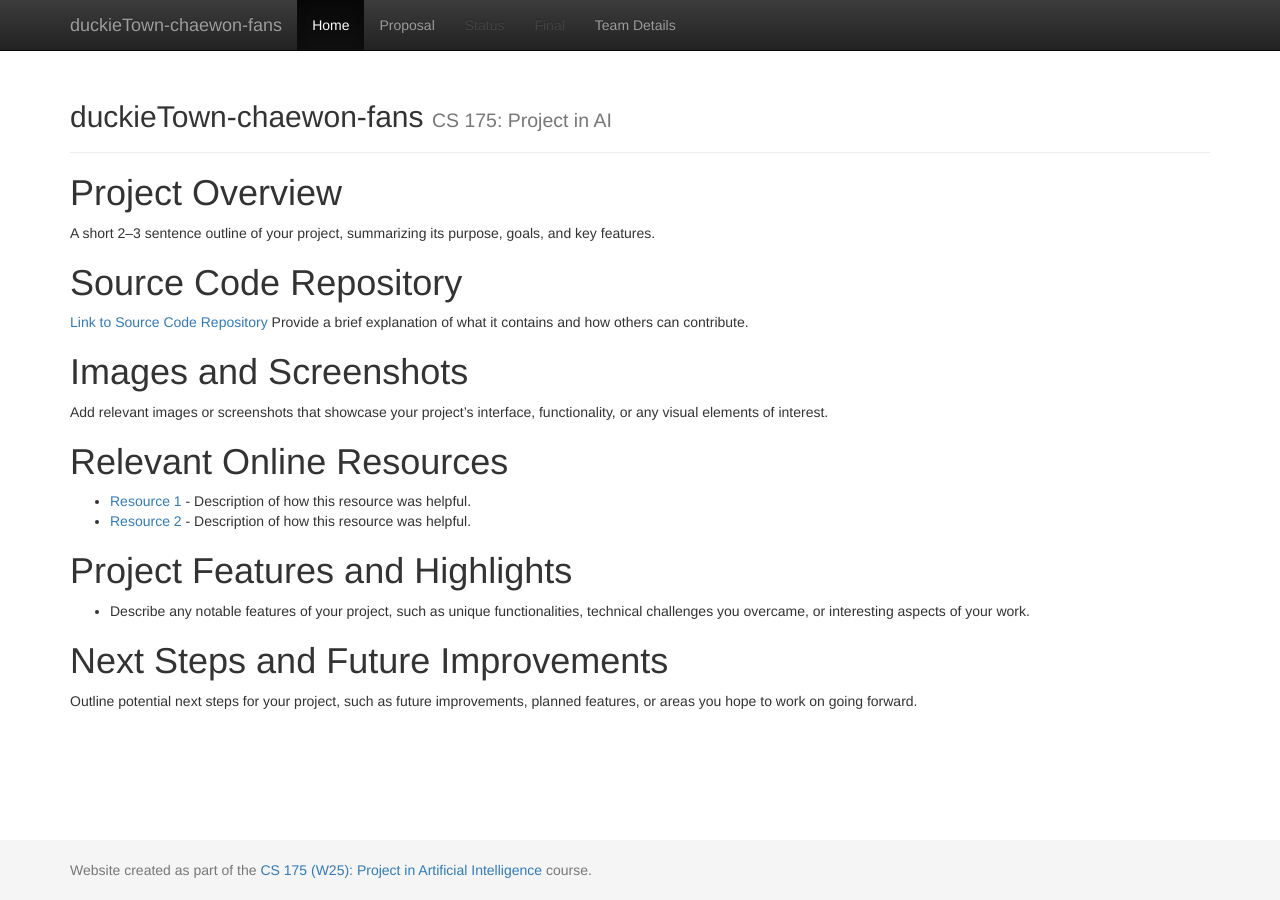
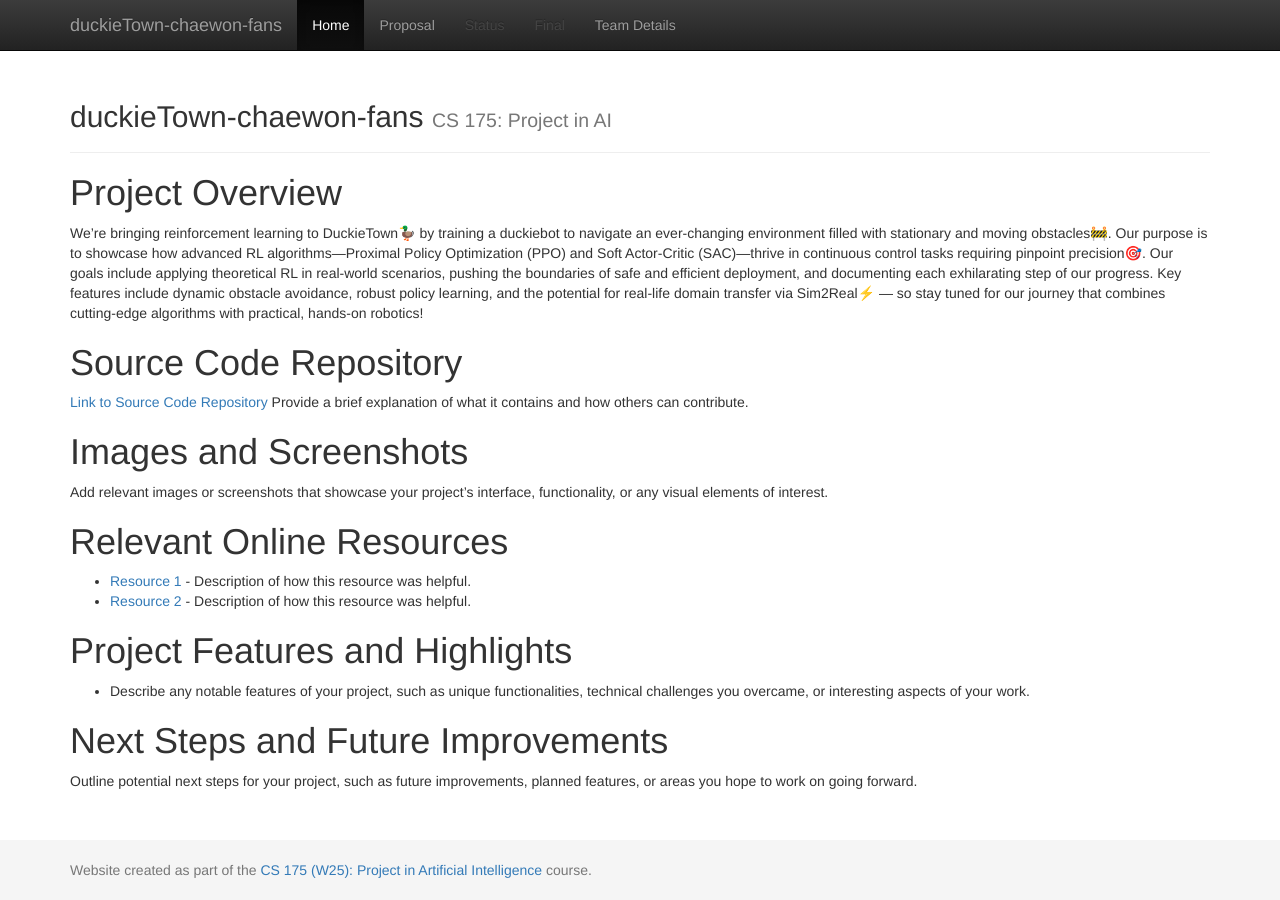
Before and after one commit to marcusha429/duckietown-chaewon-fans, a Jekyll site: the page built from docs/index.md, in a window 1280 px wide. Built offline with Jekyll 4.4.1, drawn with Linux system fonts in a browser that asks for light colours; our own code applies the rules of GitHub Pages for plain Markdown files.

Commit message:
Add project overview

```diff
--- a/docs/index.md
+++ b/docs/index.md
@@ -1,5 +1,5 @@
 # Project Overview
-A short 2–3 sentence outline of your project, summarizing its purpose, goals, and key features.
+We’re bringing reinforcement learning to DuckieTown🦆 by training a duckiebot to navigate an ever-changing environment filled with stationary and moving obstacles🚧. Our purpose is to showcase how advanced RL algorithms—Proximal Policy Optimization (PPO) and Soft Actor-Critic (SAC)—thrive in continuous control tasks requiring pinpoint precision🎯. Our goals include applying theoretical RL in real-world scenarios, pushing the boundaries of safe and efficient deployment, and documenting each exhilarating step of our progress. Key features include dynamic obstacle avoidance, robust policy learning, and the potential for real-life domain transfer via Sim2Real⚡️ — so stay tuned for our journey that combines cutting-edge algorithms with practical, hands-on robotics!
 
 # Source Code Repository
 [Link to Source Code Repository](https://github.com/marcusha429/duckietown-chaewon-fans/tree/main)
```
